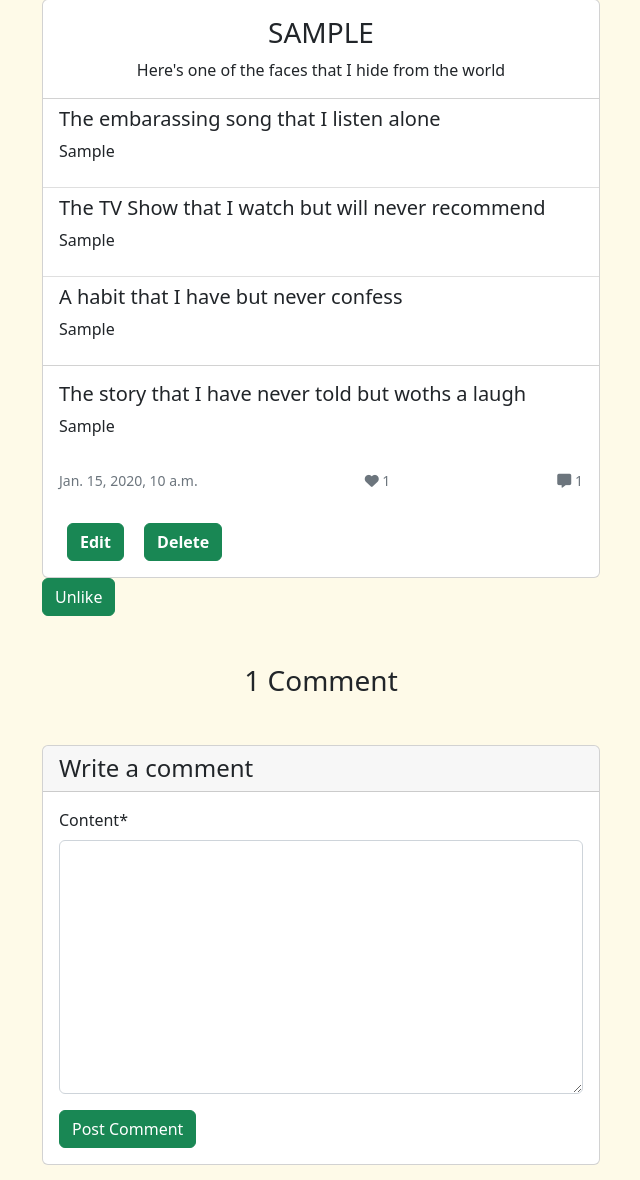
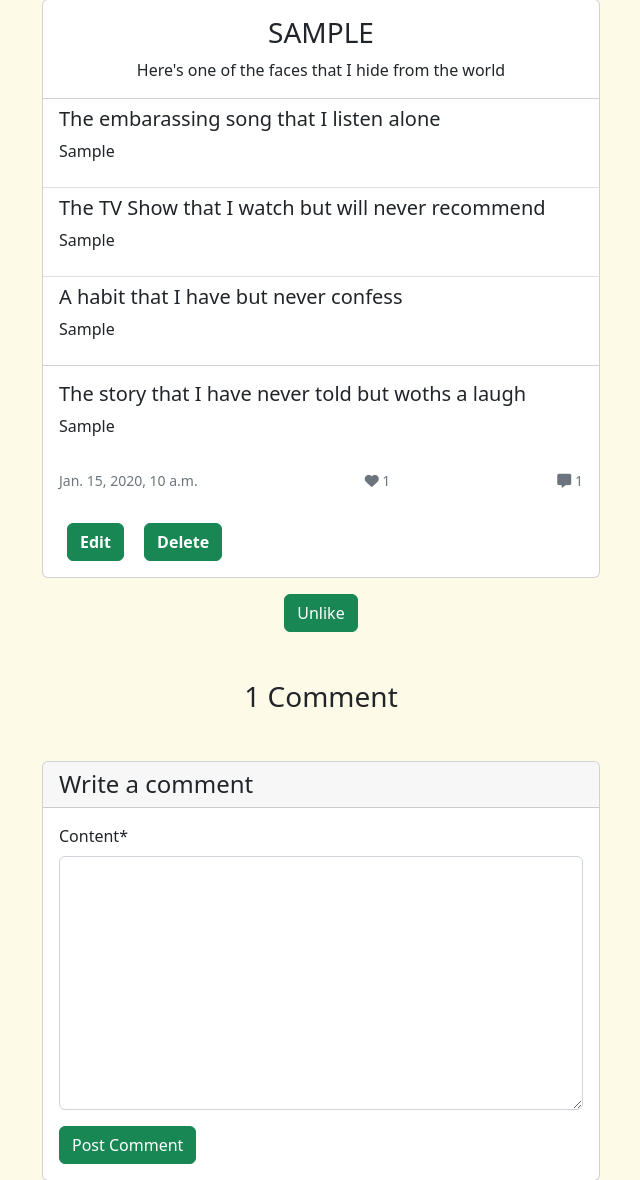
Before and after one commit to bakrydiarra/Wall_of-Shame, a Django app: a page that uses templates/persona_detail.html in a window 1280 px wide. Shown: the part 73-1253 px from the top of the page, without its empty margins (319-959 px from the left). Run offline with Django 3.2, Linux system fonts and the light colour scheme; a user stored in the database is signed in; tables that the repository leaves empty hold one stand-in row (values such as "Sample post"); some libraries are stand-ins or nearby versions.

Commit message:
Style: center button like/unlike

```diff
--- a/templates/persona_detail.html
+++ b/templates/persona_detail.html
@@ -47,8 +47,10 @@ Persona Detail
     {% if user.is_authenticated %}
     {% if user.id == persona.author.id %}
     <div class="card-body justify-content-center">
-      <a href="{% url 'edit_persona' persona.slug %}" role="button" class="btn btn-success btn-block mx-2 btn-m "><strong>Edit</strong> </a>
-      <a href="{% url 'delete_persona' persona.slug %}" role="button" class="btn btn-success btn-block mx-2 btn-m "><strong>Delete</strong></a>
+      <a href="{% url 'edit_persona' persona.slug %}" role="button"
+        class="btn btn-success btn-block mx-2 btn-m "><strong>Edit</strong> </a>
+      <a href="{% url 'delete_persona' persona.slug %}" role="button"
+        class="btn btn-success btn-block mx-2 btn-m "><strong>Delete</strong></a>
     </div>
     {% endif %}
     {% endif %}
@@ -59,10 +61,11 @@ Persona Detail
 <div class="mx-auto mtb-3 w-50">
   <form class="d-inline " action="{% url 'persona_like' persona.slug %}" method="post">
     {% csrf_token %}
-
-    <button type="submit" name="blogpost_id" value="{{persona.slug}}" class="btn btn-success ">
-      {% if liked %} Unlike {% else %} Like {% endif %}
-    </button>
+    <div class="form-group d-flex justify-content-center mt-3">
+      <button type="submit" name="blogpost_id" value="{{persona.slug}}" class="btn btn-success ">
+        {% if liked %} Unlike {% else %} Like {% endif %}
+      </button>
+    </div>
   </form>
 
 </div>
```
